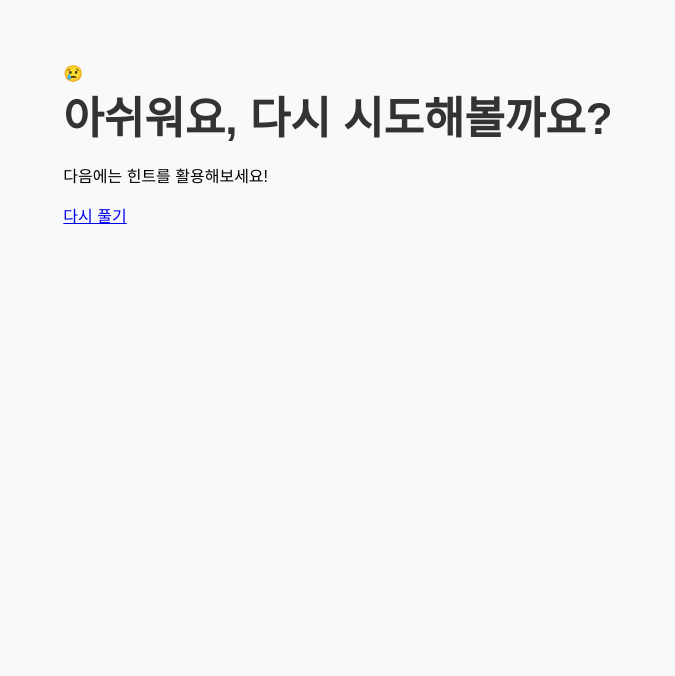
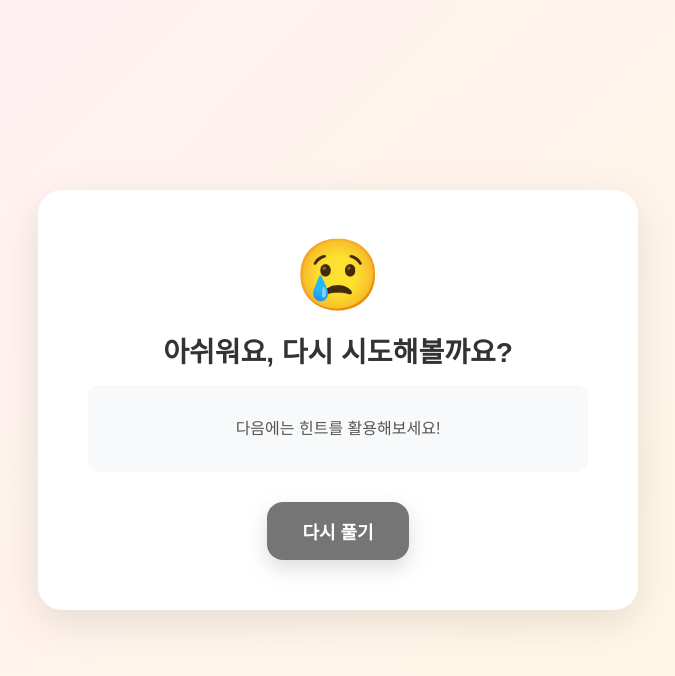
Before and after one commit to baejungjin/E-do_Education, a plain HTML site: page public/wrong.html in a window 1280 px wide. Shown: the whole page, without its empty margins (302-977 px from the left). Drawn offline with Linux system fonts and the light colour scheme; a web font is replaced by a local one.

Commit message:
수정수정수정

```diff
--- a/public/src/css/right.css
+++ b/public/src/css/right.css
@@ -1,4 +1,4 @@
-/* 기본 설정 */
+/* --- 공통 스타일 --- */
 body {
     font-family: 'Pretendard', sans-serif;
     display: flex;
@@ -6,11 +6,9 @@ body {
     align-items: center;
     min-height: 100vh;
     margin: 0;
-    background: linear-gradient(135deg, #E3F2FD 0%, #E8F5E9 100%); /* 블루 -> 민트 그라데이션 */
 }
 
-/* 결과 카드 */
-.result-card {
+.card {
     background-color: #fff;
     border-radius: 24px;
     box-shadow: 0 12px 40px rgba(0, 0, 0, 0.1);
@@ -20,23 +18,20 @@ body {
     max-width: 500px;
 }
 
-/* 아이콘 */
 .icon {
     font-size: 70px;
     line-height: 1;
     animation: bounce 2s infinite;
 }
 
-/* 메시지 */
-.main-message {
+.feedback-text {
     font-size: 28px;
     font-weight: 700;
     color: #333;
     margin: 20px 0 15px 0;
 }
 
-/* 추가 피드백 박스 */
-.feedback-box {
+.ai-feedback {
     background-color: #F8F9FA;
     border-radius: 12px;
     padding: 15px 20px;
@@ -46,29 +41,38 @@ body {
     line-height: 1.6;
 }
 
-/* CTA 버튼 */
 .cta-button {
     display: inline-block;
-    background-color: #4CAF50; /* 긍정적인 초록색 */
     color: white;
     font-size: 18px;
     font-weight: 700;
     padding: 16px 35px;
     border-radius: 16px;
     text-decoration: none;
-    box-shadow: 0 8px 20px rgba(76, 175, 80, 0.3);
     transition: all 0.3s ease;
 }
 
 .cta-button:hover {
     transform: translateY(-5px);
-    background-color: #43A047;
-    box-shadow: 0 12px 25px rgba(67, 160, 71, 0.4);
 }
 
-/* 아이콘 애니메이션 */
 @keyframes bounce {
     0%, 20%, 50%, 80%, 100% { transform: translateY(0); }
     40% { transform: translateY(-25px); }
     60% { transform: translateY(-12px); }
 }
+
+/* --- 정답 페이지 전용 스타일 --- */
+body {
+    background: linear-gradient(135deg, #E3F2FD 0%, #E8F5E9 100%); /* 블루 -> 민트 */
+}
+
+.cta-button {
+    background-color: #4CAF50; /* 초록색 */
+    box-shadow: 0 8px 20px rgba(76, 175, 80, 0.3);
+}
+
+.cta-button:hover {
+    background-color: #43A047;
+    box-shadow: 0 12px 25px rgba(67, 160, 71, 0.4);
+}
--- a/public/src/css/wrong.css
+++ b/public/src/css/wrong.css
@@ -1,87 +1,78 @@
-
+/* --- 공통 스타일 --- */
 body {
-            background-color: #F8F9FA; /* 쿨 화이트 */
-            font-family: sans-serif;
-            display: flex;
-            justify-content: center;
-            align-items: flex-start; /* vertically align to top */
-            min-height: 100vh;
-            margin: 0;
-            padding: 8vh 0; /* Adjusted padding */
-            box-sizing: border-box;
-        }
-        .content-wrapper {
-            text-align: center;
-        }
-        .star-icon {
-            width: 100px;
-            height: 100px;
-            margin: 0 auto 20px;
-            font-size: 80px; /* Increased font size for emoji */
+    font-family: 'Pretendard', sans-serif;
     display: flex;
     justify-content: center;
     align-items: center;
-        }
-        .main-message {
-            font-size: 44px;
-            font-weight: bold;
-            color: #333;
+    min-height: 100vh;
     margin: 0;
 }
-        .sub-message {
-            font-size: 20px;
-            color: #555;
-            margin: 10px 0 0 0;
-        }
-        .new-box {
-            width: 1000px;
-            height: 200px;
-            background-color: white;
-            border-radius: 20px;
-            box-shadow: 0 4px 12px rgba(0,0,0,0.08);
-            margin: 40px auto 0;
-            display: flex;
-            justify-content: center;
-            align-items: center;
-            padding: 20px;
-            box-sizing: border-box;
-        }
-        .box-message {
-            font-size: 26px;
-            font-weight: bold;
-            color: #333;
-            margin: 0;
-        }
-        .action-button {
-            display: flex;
-            justify-content: center;
-            align-items: center;
-            width: 1000px;
-            height: 100px;
-            background-color: #FFD6E0;
-            border-radius: 20px; /* Match the box */
-            text-decoration: none;
-            color: #333;
-            font-weight: bold;
-            font-size: 26px; /* Increased font size */
-            margin-top: 30px;
-            transition: transform 0.2s ease, box-shadow 0.2s ease;
-            box-shadow: 0 4px 8px rgba(0,0,0,0.1);
-        }
-        .action-button:hover {
-            transform: translateY(-3px);
-            box-shadow: 0 6px 12px rgba(0,0,0,0.15);
+
+.card {
+    background-color: #fff;
+    border-radius: 24px;
+    box-shadow: 0 12px 40px rgba(0, 0, 0, 0.1);
+    padding: 50px;
+    text-align: center;
+    width: 90%;
+    max-width: 500px;
 }
 
-        @media (max-width: 1080px) {
-            .new-box, .action-button {
-                width: 90vw;
-                height: auto; /* Adjust height for responsiveness */
+.icon {
+    font-size: 70px;
+    line-height: 1;
+    animation: bounce 2s infinite;
 }
-            .new-box {
-                 min-height: 150px;
+
+.feedback-text {
+    font-size: 28px;
+    font-weight: 700;
+    color: #333;
+    margin: 20px 0 15px 0;
 }
-            .action-button {
-                min-height: 100px;
+
+.ai-feedback {
+    background-color: #F8F9FA;
+    border-radius: 12px;
+    padding: 15px 20px;
+    margin: 0 auto 30px auto;
+    font-size: 16px;
+    color: #555;
+    line-height: 1.6;
 }
+
+.cta-button {
+    display: inline-block;
+    color: white;
+    font-size: 18px;
+    font-weight: 700;
+    padding: 16px 35px;
+    border-radius: 16px;
+    text-decoration: none;
+    transition: all 0.3s ease;
 }
+
+.cta-button:hover {
+    transform: translateY(-5px);
+}
+
+@keyframes bounce {
+    0%, 20%, 50%, 80%, 100% { transform: translateY(0); }
+    40% { transform: translateY(-25px); }
+    60% { transform: translateY(-12px); }
+}
+
+/* --- 오답 페이지 전용 스타일 --- */
+body {
+    background: linear-gradient(135deg, #FFF0F5 0%, #FFF8E1 100%); /* 핑크 -> 옐로우 */
+}
+
+.cta-button {
+    background-color: #757575; /* 회색 */
+    box-shadow: 0 8px 20px rgba(117, 117, 117, 0.25);
+}
+
+.cta-button:hover {
+    background-color: #616161;
+    box-shadow: 0 12px 25px rgba(97, 97, 97, 0.3);
+}
--- a/public/wrong.html
+++ b/public/wrong.html
@@ -8,10 +8,10 @@
     <link rel="stylesheet" href="src/css/wrong.css">
 </head>
 <body>
-    <div class="result-card">
+    <div class="card">
         <div class="icon">😢</div>
-        <h1 class="main-message">아쉬워요, 다시 시도해볼까요?</h1>
-        <div class="feedback-box">
+        <h1 class="feedback-text">아쉬워요, 다시 시도해볼까요?</h1>
+        <div class="ai-feedback">
             <p>다음에는 힌트를 활용해보세요!</p>
         </div>
         <a href="#" class="cta-button">다시 풀기</a>
```
Also changed, not shown: public/right.html (+4 -4 lines), public/src/js/load.js (+6 -25 lines). Lines whose indentation alone changed are shown as unchanged.
